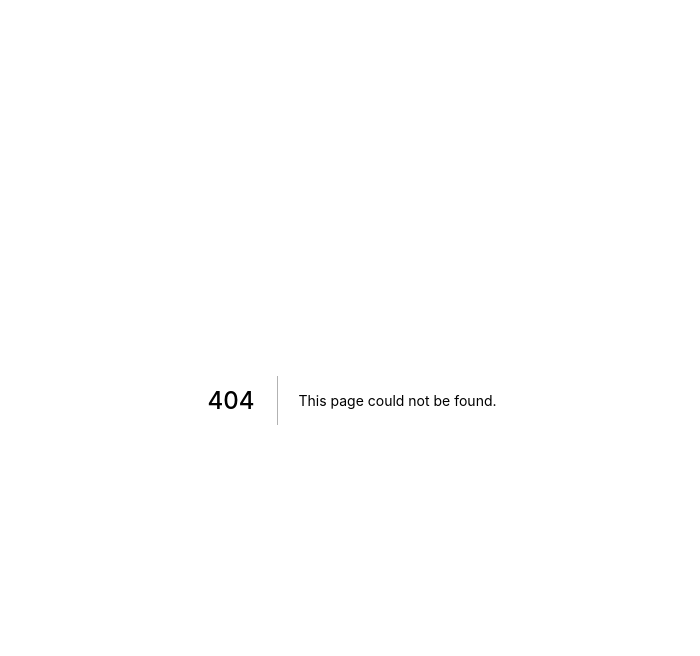
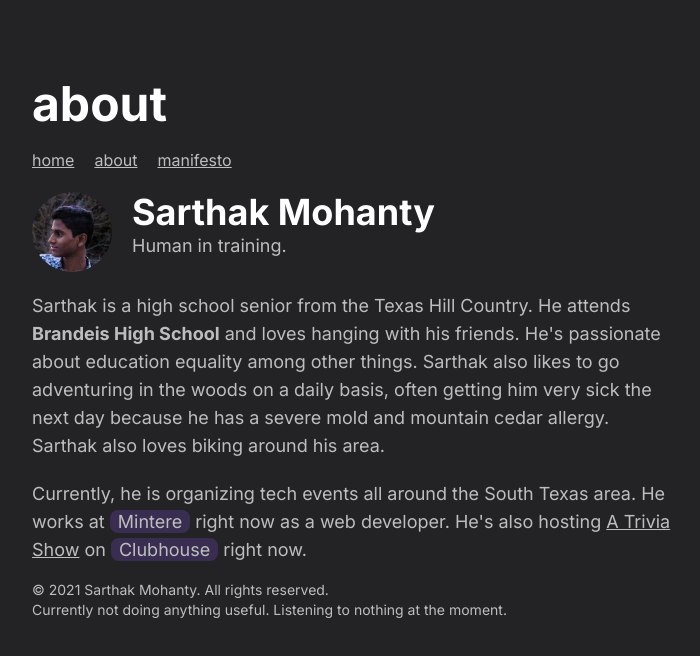
Before and after one commit to sarthaktexas/website-v3, a Next.js app: page /about in a window 1280 px wide. Before the commit this address had no page. Shown: the top 656 px of the page, without its empty margins (288-988 px from the left). Built offline with nearby package versions, Linux system fonts and the light colour scheme; no server answers.

Commit message:
🚀 deploy about page

```diff
--- a/components/Nav.js
+++ b/components/Nav.js
@@ -4,9 +4,9 @@ export default function Nav() {
 
     const links = [
         { href: '/', label: 'home' },
+        { href: '/about', label: 'about' },
         { href: '/manifesto', label: 'manifesto' },
         //{ href: 'https://medium.com/@sarthaktexas', label: 'writing' },
-        //{ href: '/', label: 'reading' },
         //{ href: 'https://twitter.com/sarthaktexas', label: 'thoughts'}
     ]
 
--- /dev/null
+++ b/pages/about.js
@@ -0,0 +1,17 @@
+import Layout from '../components/Layout'
+
+export default function About() {
+    return (
+        <Layout heading="about">
+            <div className="flex flex-row md:flex-row space-x-5">
+                <img className="w-20 h-20 rounded-full" src="/sarthak.jpg" />
+                <div>
+                    <h2 className="font-bold text-2xl md:text-4xl">Sarthak Mohanty</h2>
+                    <h3 className="opacity-70 text-lg">Human in training.</h3>
+                </div>
+            </div>
+            <p className="p">Sarthak is a high school senior from the Texas Hill Country. He attends <b>Brandeis High School</b> and loves hanging with his friends. He's passionate about education equality among other things. Sarthak also likes to go adventuring in the woods on a daily basis, often getting him very sick the next day because he has a severe mold and mountain cedar allergy. Sarthak also loves biking around his area.</p>
+            <p className="p">Currently, he is organizing tech events all around the South Texas area. He works at <a className="a" href="https://mintere.com" target="_blank">Mintere</a> right now as a web developer. He's also hosting <a>A Trivia Show</a> on <a className="a" href="https://joinclubhouse.com" target="_blank">Clubhouse</a> right now.</p>
+        </Layout>
+    )
+}
```
Also changed, not shown: public/sarthak.jpg (added).
